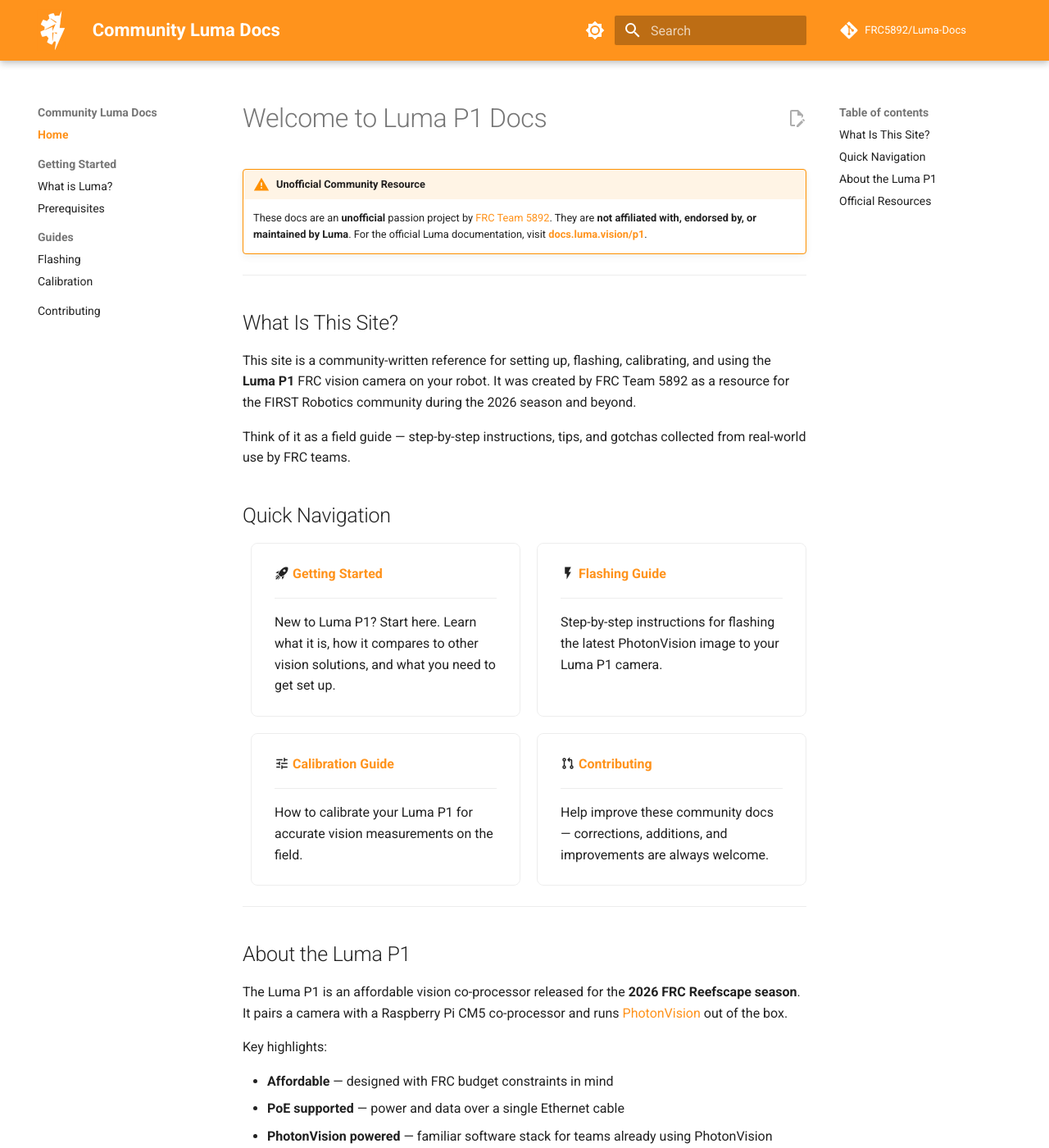
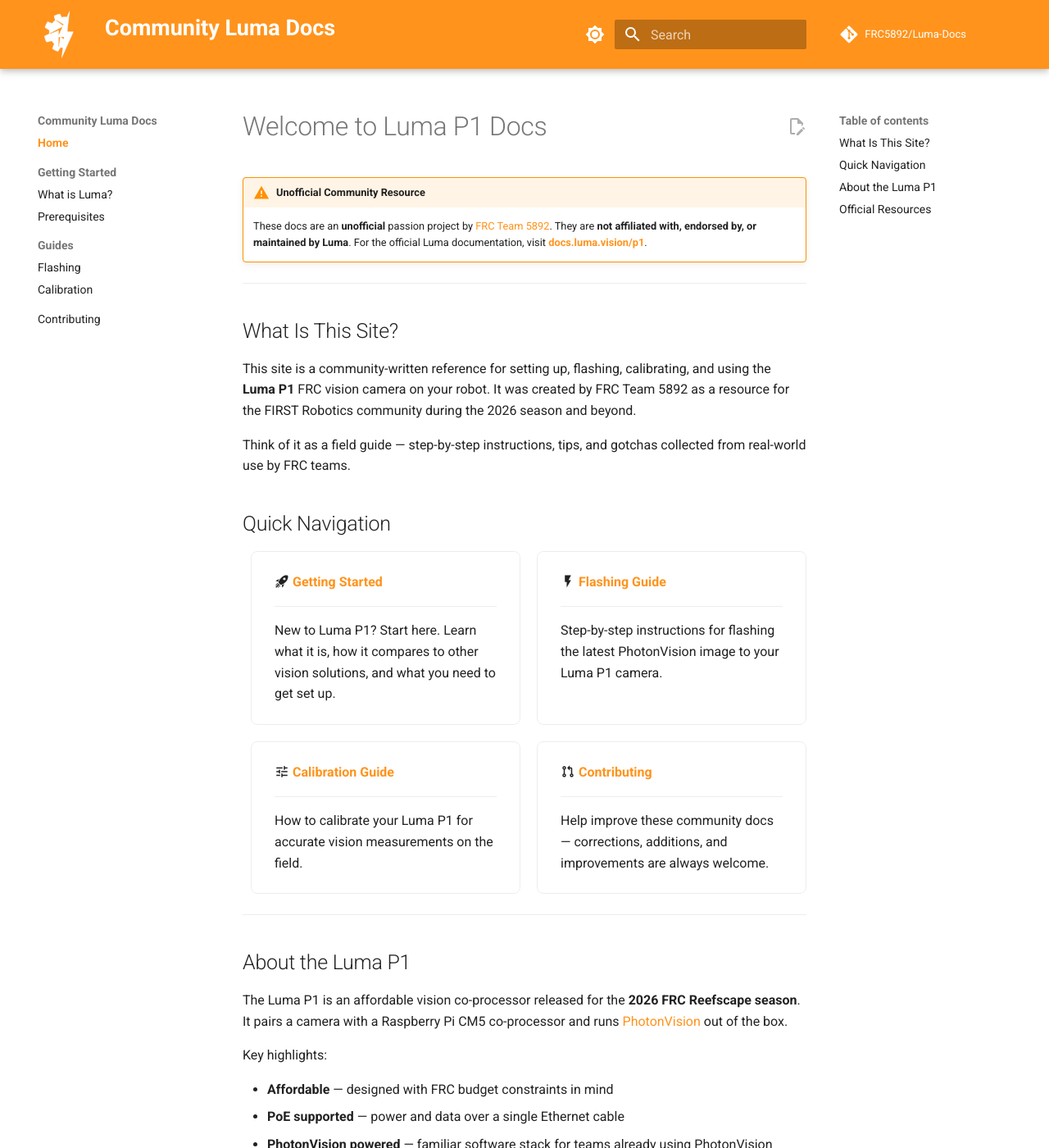
Before and after one commit to FRC5892/Luma-Docs, an MkDocs documentation site: the page built from docs/index.md, in a window 1280 px wide and 1400 px high. Shown: the whole window at 82% size. Built offline with MkDocs 1.6.1 and Material for MkDocs 9.7.7, drawn with Linux system fonts in a browser that asks for light colours; comment, search, counter and statistics services are not loaded.

Commit message:
Update logo sizing for improved layout and consistency across header elements

```diff
--- a/docs/stylesheets/extra.css
+++ b/docs/stylesheets/extra.css
@@ -111,18 +111,31 @@
 .md-header__button.md-logo svg,
 .md-nav__button.md-logo img,
 .md-nav__button.md-logo svg {
-  height: 2.5rem;
-  width: auto;
+  width: 50px;
+  height: 60px;
+  object-fit: contain;
 }
 
 /* ----------  Header title sizing  -------------------------- */
 .md-header__title {
-  font-size: 1.25rem;
+  font-size: 1.6rem;
+  line-height: 1.2;
 }
 
 .md-header__topic {
-  font-size: 1.1rem;
+  font-size: 1.35rem;
   font-weight: 700;
+  line-height: 1.2;
+}
+
+@media screen and (max-width: 76.234375em) {
+  .md-header__title {
+    font-size: 1.35rem;
+  }
+
+  .md-header__topic {
+    font-size: 1.15rem;
+  }
 }
 
 @media screen and (max-width: 76.234375em) {
@@ -130,6 +143,7 @@
   .md-header__button.md-logo svg,
   .md-nav__button.md-logo img,
   .md-nav__button.md-logo svg {
-    height: 2.2rem;
+    width: 46px;
+    height: 56px;
   }
 }
```
